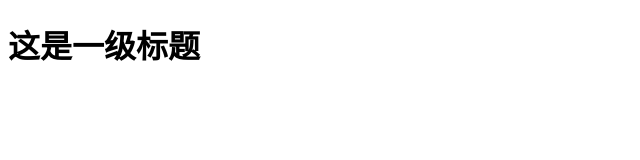
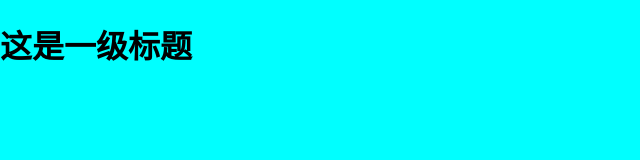
Before and after one commit to shulanye/project-01, a plain HTML site: page index.html in a window 1280 px wide. Shown: the whole page, without its empty margins (0-640 px from the left). Drawn offline with Linux system fonts and the light colour scheme.

Commit message:
修改了index.css和index.html

```diff
--- a/index.css
+++ b/index.css
@@ -0,0 +1,5 @@
+html,body{
+    margin: 0;
+    padding: 0;
+    background-color: cyan;
+}
--- a/index.html
+++ b/index.html
@@ -6,10 +6,12 @@
     <meta http-equiv="X-UA-Compatible" content="IE=edge">
     <meta name="viewport" content="width=device-width, initial-scale=1.0">
     <title>Document</title>
+    <link rel="stylesheet" href="./index.css">
 </head>
 
 <body>
     <h1>这是一级标题</h1>
+    <script src="./index.js"></script>
 </body>
 
 </html>
```
